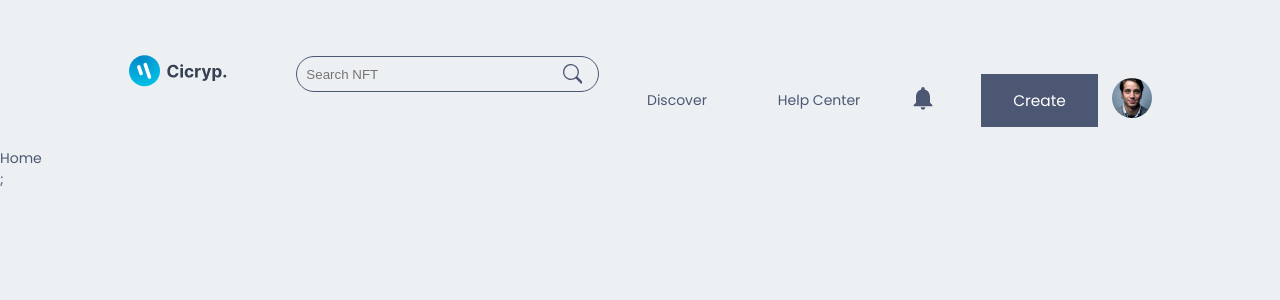
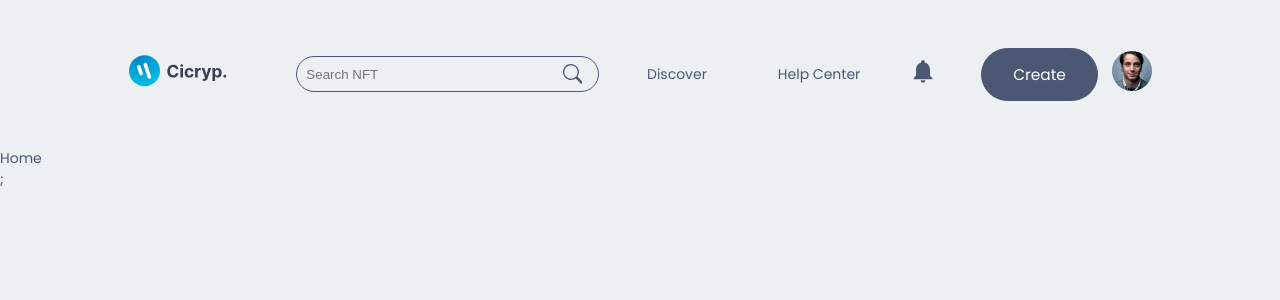
Before and after one commit to vineetnagar/NFT-marketplace, a Next.js app in the folder nft-marketplace/: page / in a window 1280 px wide. Shown: the top 300 px of the page. Built offline with nearby package versions, Linux system fonts and the light colour scheme.

Commit message:
fixes the bugs

```diff
--- a/nft-marketplace/components/Button/Button.module.css
+++ b/nft-marketplace/components/Button/Button.module.css
@@ -2,6 +2,7 @@
   background-color: var(--icons-color);
   padding: 1rem 2rem;
   border: 1px solid var(--icons-color);
+  border-radius: 2rem;
   font-size: 1.1rem;
   color: var(--shadow-light-color);
   cursor: pointer;
--- a/nft-marketplace/components/NavBar/NavBar.module.css
+++ b/nft-marketplace/components/NavBar/NavBar.module.css
@@ -46,7 +46,6 @@
   grid-template-columns: 1fr 1fr 0.5fr 1fr 0.3fr;
   gap: 1rem;
   align-items: center;
-  align-self: flex-end;
 }
 
 .navbar_container_right_discover {
```
